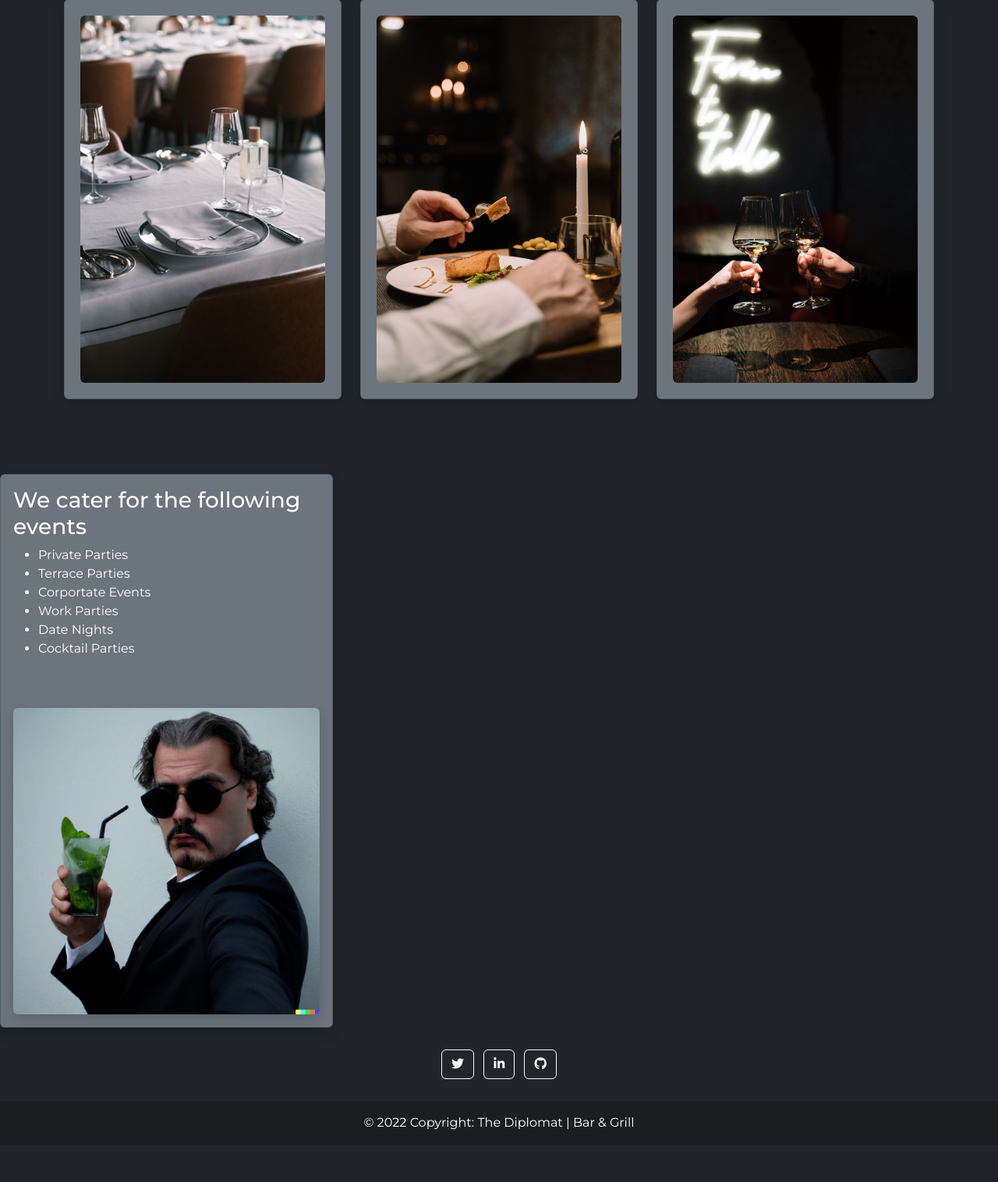
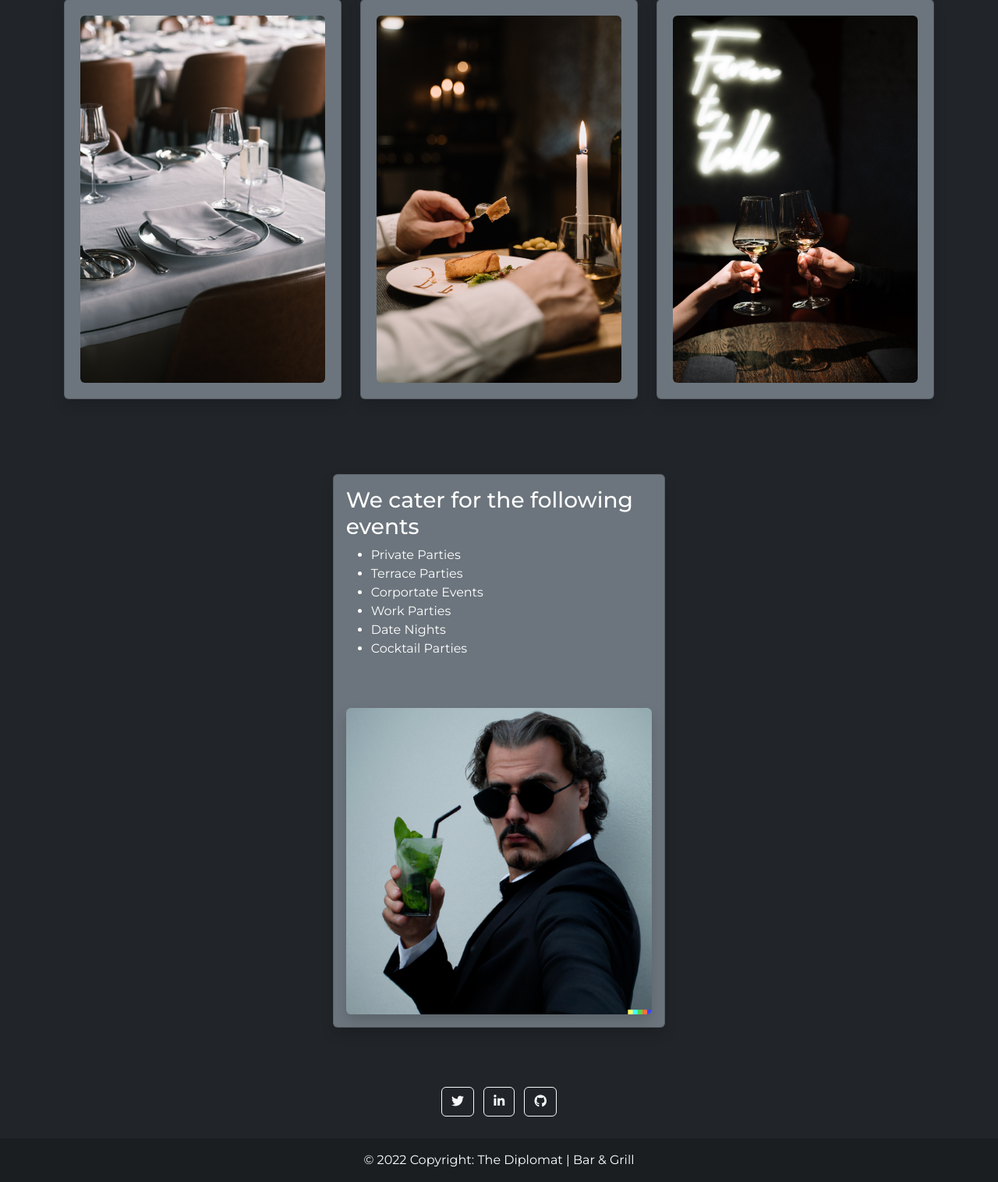
Before and after one commit to ArronBeale/CI_PP4_the_diplomat, a Django app: page / in a window 1280 px wide. Shown: the part 1246-2762 px from the top of the page at 78% size. Before the commit the page ends 2695 px from the top, so only its background shows below. Run offline with Django 3.2, Linux system fonts and the light colour scheme; some libraries are stand-ins or nearby versions.

Commit message:
Adjust position of events catered for card to center it on screen

```diff
--- a/home/templates/home/index.html
+++ b/home/templates/home/index.html
@@ -53,8 +53,8 @@
         </a>
     </div>
 </section>
-<div class="container-fluid">
-    <div class="row align-items-center mt-5">
+<section class="container-fluid">
+    <div class="row row d-flex my-5 justify-content-center">
         <!-- Events catered for -->
         <div class="col-md-4 card shadow p-3 mt-5 rounded">
             <h3>We cater for the following events</h3>
@@ -71,7 +71,6 @@
             </div>
         </div>
     </div>
-</div>
-</div>
+</section>
 
 {%endblock%}
```
